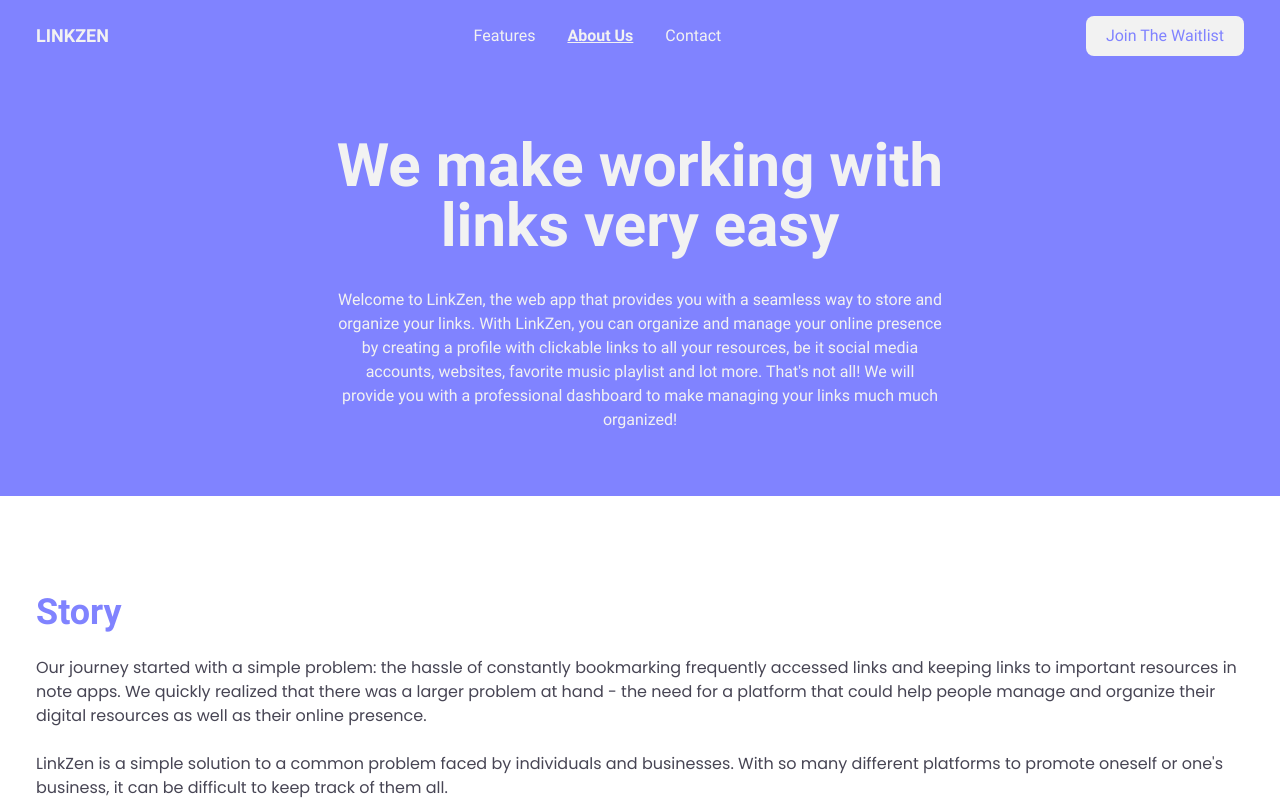
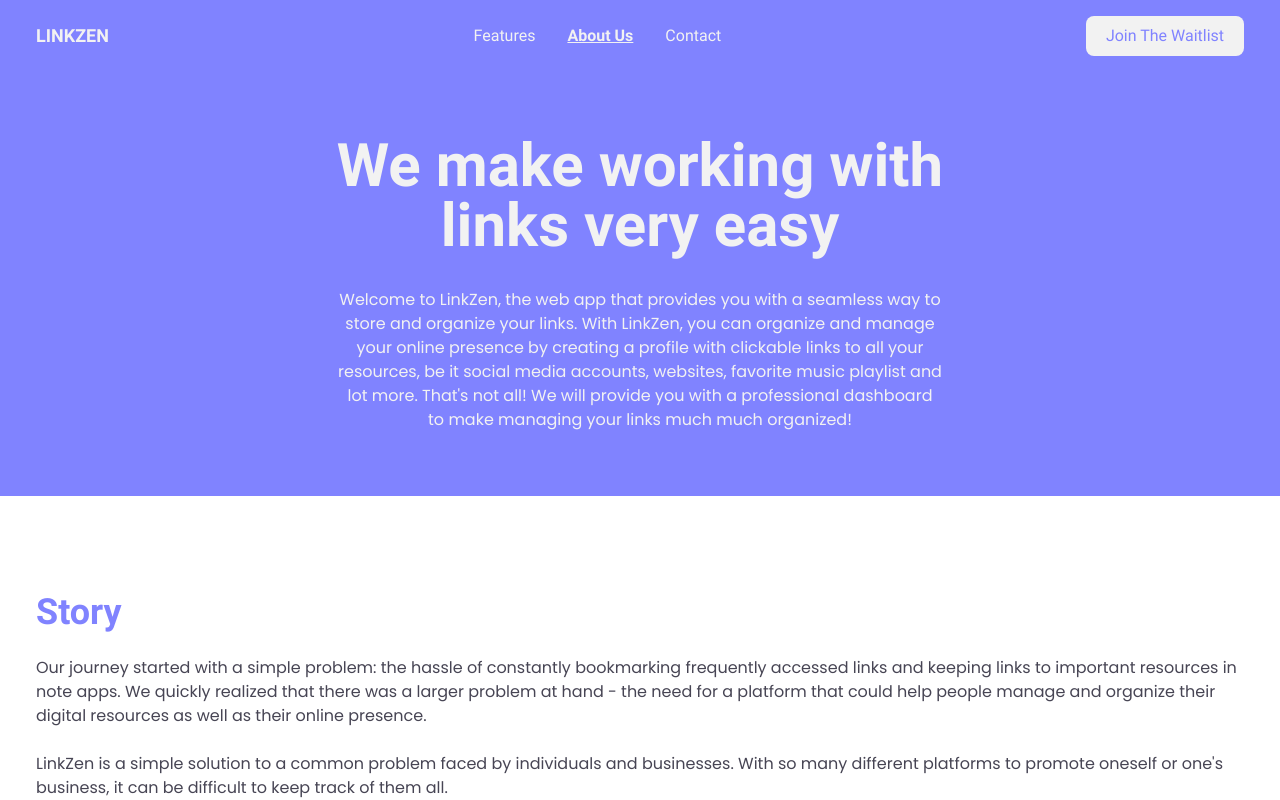
Before and after one commit to Cyphermoon/link_zen, a Next.js app: page /about in a window 1280 px wide. Shown: the top 800 px of the page. Built offline with nearby package versions, Linux system fonts and the light colour scheme; a web font is replaced by a local one; what tailwindcss-radix would draw is missing.

Commit message:
changed font and paragraph in the about page

```diff
--- a/src/pages/about.tsx
+++ b/src/pages/about.tsx
@@ -14,7 +14,7 @@
             <h5 className="font-semibold text-4xl lg:text-6xl my-8 lg:w-7/12">
               We make working with links very easy
             </h5>
-            <p className="lg:w-1/2">
+            <p className="lg:w-1/2 font-poppins">
               Welcome to LinkZen, the web app that provides you with a seamless
               way to store and organize your links. With LinkZen, you can
               organize and manage your online presence by creating a profile
```
